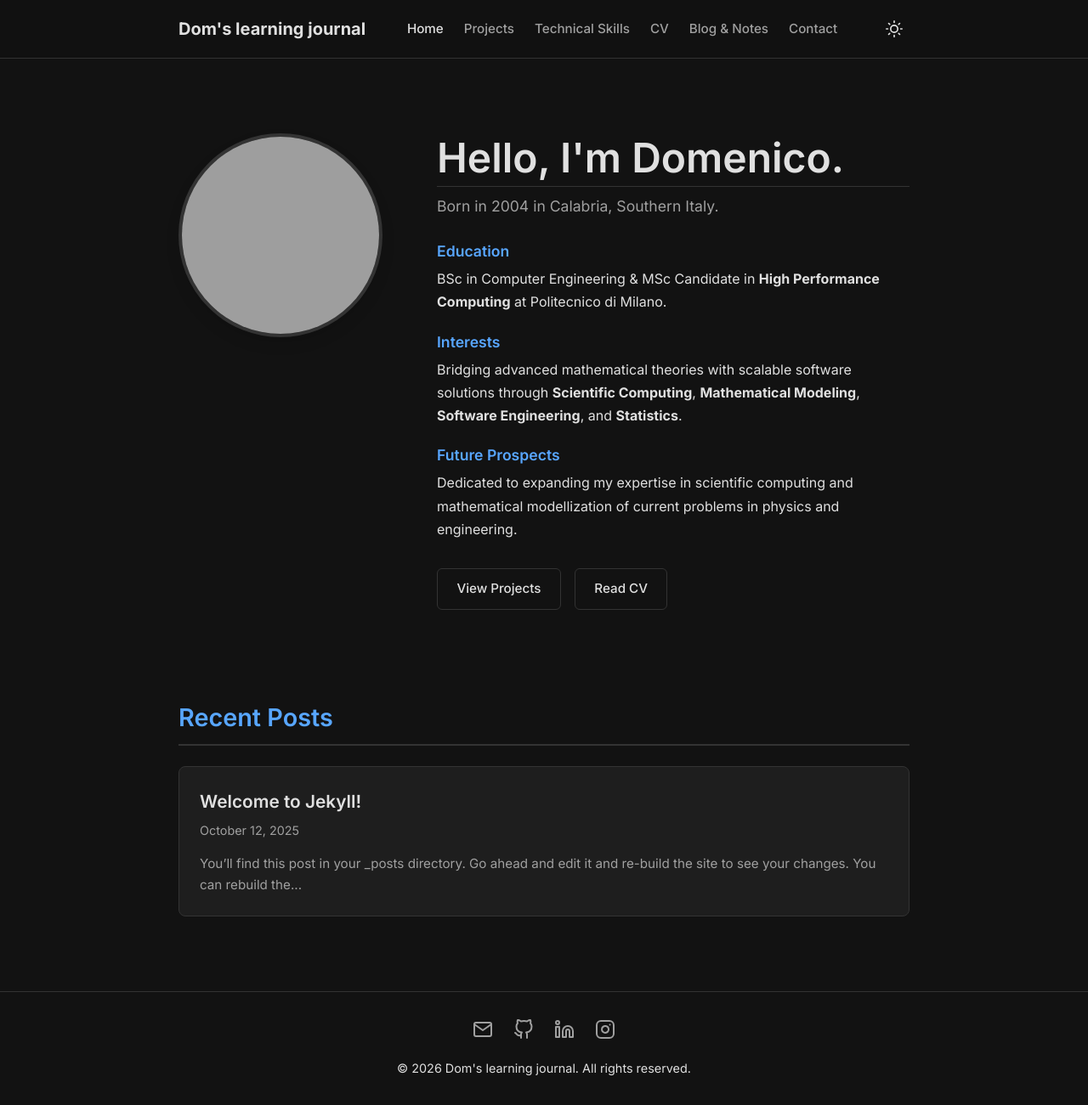
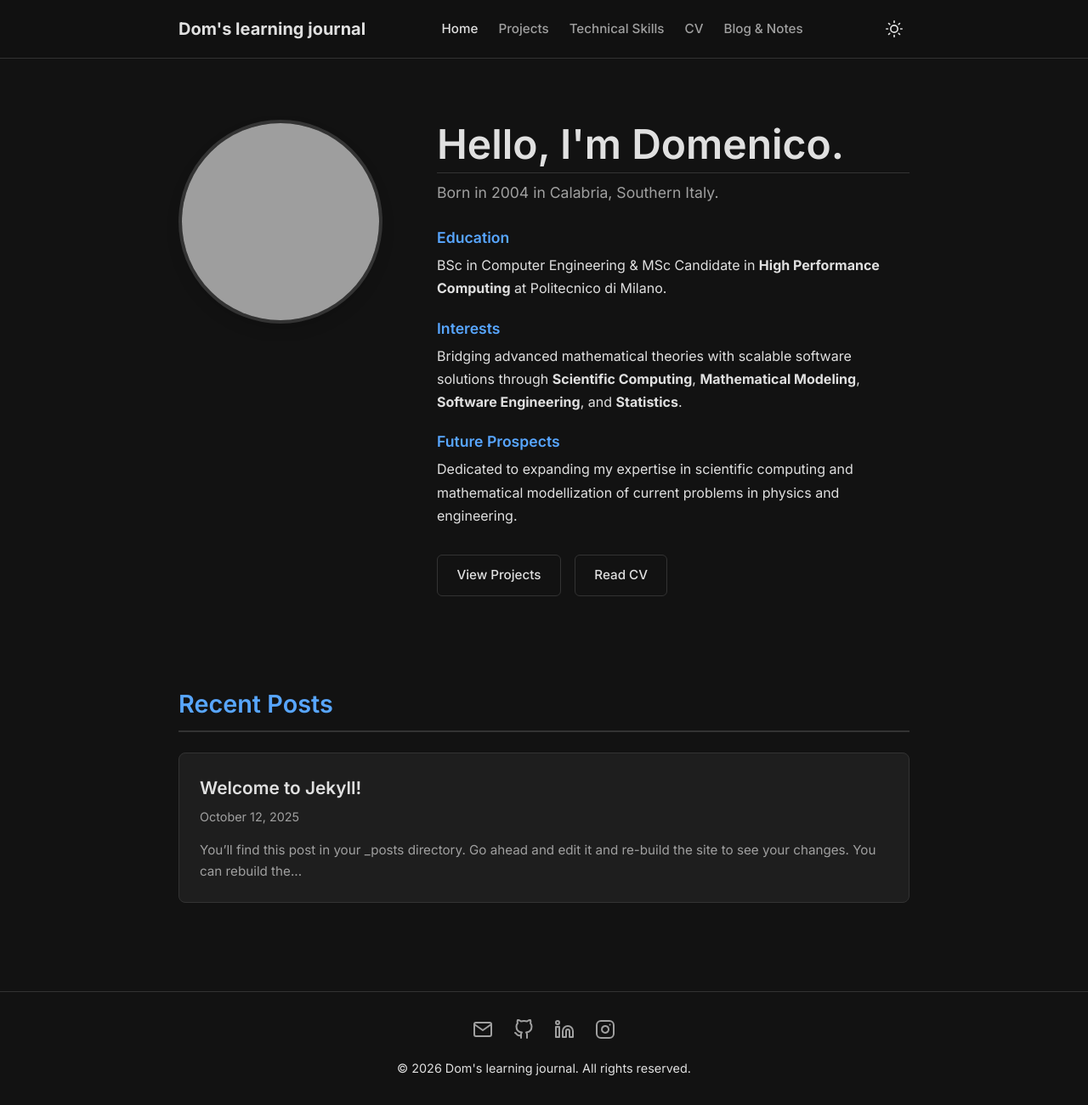
Before and after one commit to DomDegi/domdegi.github.io, a Jekyll site: the page built from index.markdown, in a window 1280 px wide and 1301 px high. Shown: the whole window at 85% size. Built offline with Jekyll 4.4.1, drawn with Linux system fonts in a browser that asks for light colours; grey boxes are pictures that could not be loaded.

Commit message:
refactor: remove contact page and fix mobile responsive layout

```diff
--- a/_config.yml
+++ b/_config.yml
@@ -34,7 +34,6 @@
   - _pages/skills.markdown
   - _pages/cv.markdown
   - _pages/blog.markdown
-  - _pages/contact.markdown
 
 # Build settings
 # theme: minima
--- a/assets/css/main.css
+++ b/assets/css/main.css
@@ -155,6 +155,8 @@
   max-width: 900px;
   margin: 0 auto;
   padding: 1rem 20px;
+  flex-wrap: wrap;
+  gap: 1rem;
 }
 
 .site-title {
@@ -171,6 +173,14 @@
   display: flex;
   gap: 1.5rem;
   align-items: center;
+  flex-wrap: wrap;
+}
+
+@media (max-width: 600px) {
+  .nav-links {
+    gap: 1rem;
+    justify-content: center;
+  }
 }
 
 .nav-links a {
@@ -218,28 +228,57 @@
     flex-direction: row;
     text-align: left;
     gap: 4rem;
+    align-items: flex-start;
   }
 }
 
 .hero-profile {
-  width: 200px;
-  height: 200px;
+  width: 150px;
+  height: 150px;
   border-radius: 50%;
   object-fit: cover;
   border: 4px solid var(--border-color);
   box-shadow: 0 8px 16px rgba(0, 0, 0, 0.1);
+  flex-shrink: 0;
+}
+
+@media (min-width: 768px) {
+  .hero-profile {
+    width: 240px;
+    height: 240px;
+  }
 }
 
 .hero-content h1 {
-  font-size: 2.5rem;
+  font-size: 2rem;
   margin-top: 0;
   line-height: 1.2;
+}
+
+@media (min-width: 768px) {
+  .hero-content h1 {
+    font-size: 3rem;
+  }
 }
 
 .hero-subtitle {
   font-size: 1.2rem;
   color: var(--text-muted);
   margin-bottom: 1.5rem;
+}
+
+.hero-actions {
+  display: flex;
+  gap: 1rem;
+  margin-bottom: 1.5rem;
+  flex-wrap: wrap;
+  justify-content: center;
+}
+
+@media (min-width: 768px) {
+  .hero-actions {
+    justify-content: flex-start;
+  }
 }
 
 /* Project Cards */
--- a/index.markdown
+++ b/index.markdown
@@ -4,10 +4,10 @@
 permalink: /
 ---
 
-<section class="hero" style="align-items: flex-start; margin-top: 3rem;">
-  <img src="{{ '/assets/images/profile-placeholder.jpg' | relative_url }}" alt="Domenico De Giorgio" class="hero-profile" style="width: 240px; height: 240px; flex-shrink: 0;" />
+<section class="hero">
+  <img src="{{ '/assets/images/profile-placeholder.jpg' | relative_url }}" alt="Domenico De Giorgio" class="hero-profile" />
   <div class="hero-content">
-    <h1 style="font-size: 3rem; margin-bottom: 0.5rem;">Hello, I'm Domenico.</h1>
+    <h1 style="margin-bottom: 0.5rem;">Hello, I'm Domenico.</h1>
     <p class="hero-subtitle" style="font-size: 1.1rem; color: var(--text-muted); margin-bottom: 1.5rem; font-weight: 400;">
       Born in 2004 in Calabria, Southern Italy.
     </p>
@@ -35,7 +35,7 @@
       </div>
     </div>
 
-    <div class="hero-actions" style="display: flex; gap: 1rem; margin-bottom: 1.5rem;">
+    <div class="hero-actions">
       <a href="{{ '/projects/' | relative_url }}" class="btn" style="border: 1px solid var(--border-color); color: var(--text-color); padding: 0.7rem 1.4rem; border-radius: 6px; font-weight: 500; font-size: 0.95rem;">View Projects</a>
       <a href="{{ '/cv/' | relative_url }}" class="btn" style="border: 1px solid var(--border-color); color: var(--text-color); padding: 0.7rem 1.4rem; border-radius: 6px; font-weight: 500; font-size: 0.95rem;">Read CV</a>
     </div>
```
Also changed, not shown: _pages/contact.markdown (deleted, +0 -37 lines), README.md.
